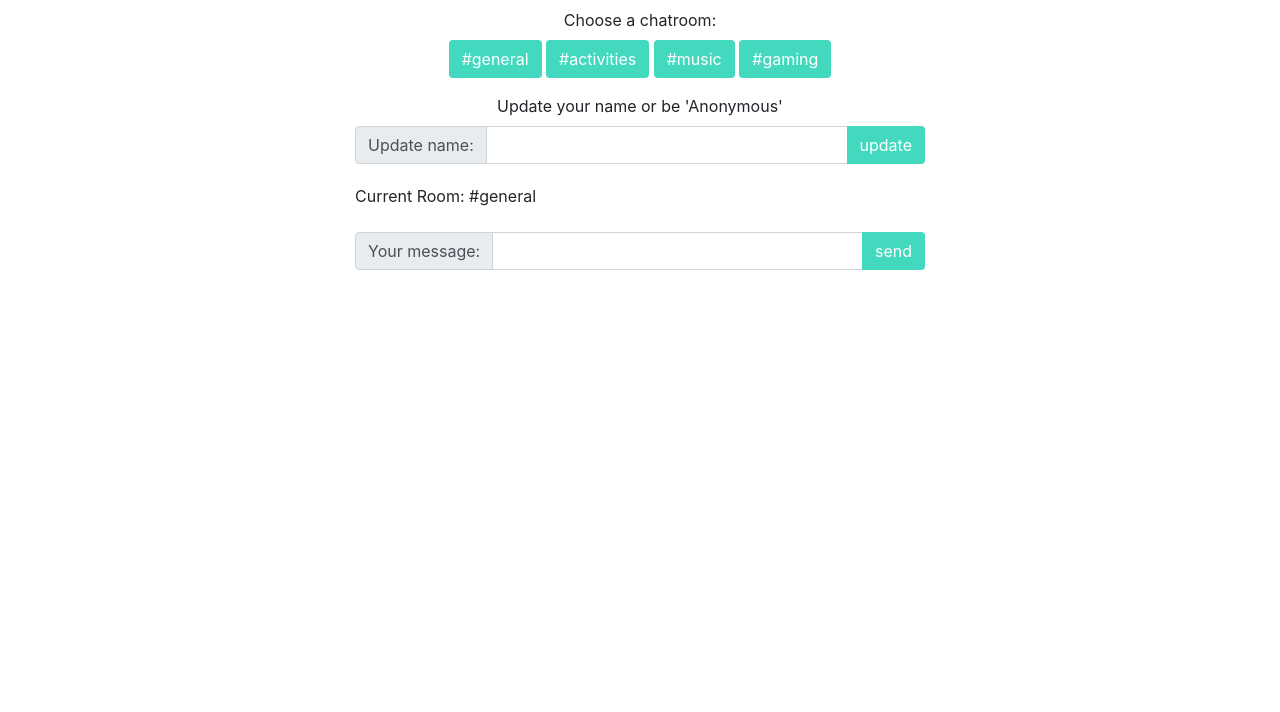
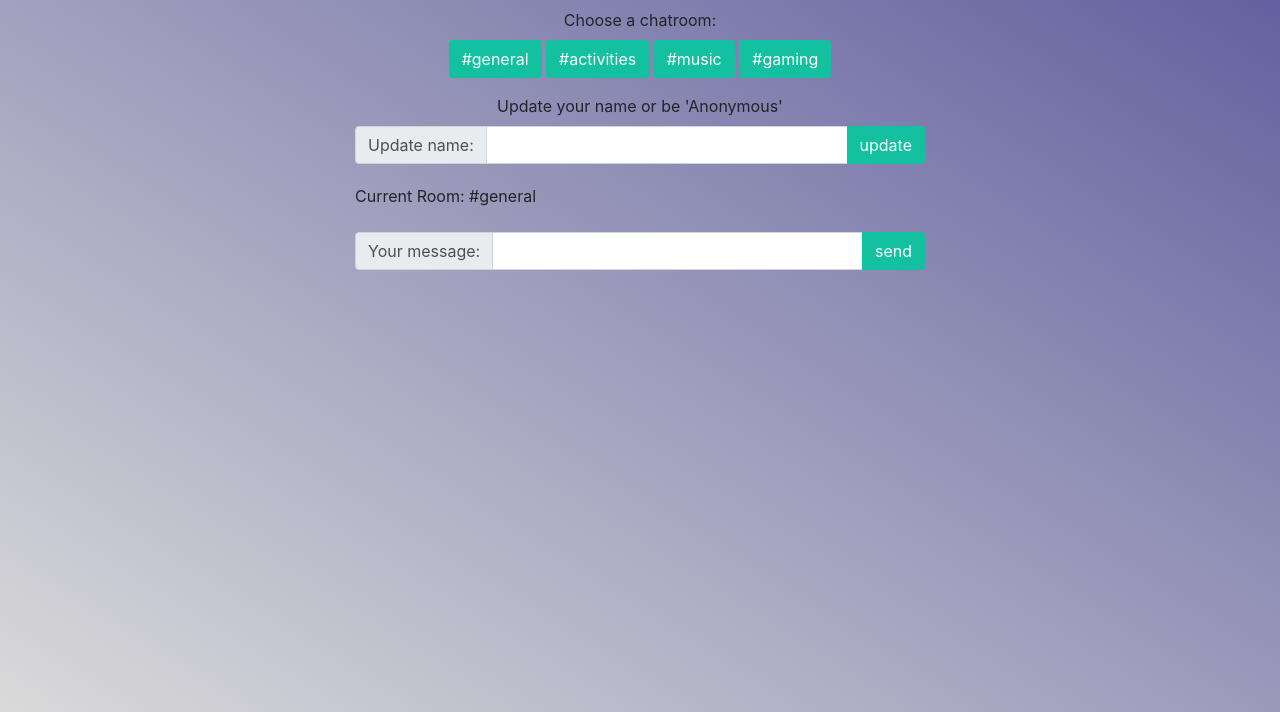
Before and after one commit to jsjimenez51/talk_story_app, a plain HTML site: page public/src/index.html in a window 1280 px wide. Shown: the part 88-800 px from the top of the page. Drawn offline with nearby package versions, Linux system fonts and the light colour scheme; no server answers.

Commit message:
UPDATE: bg styling

```diff
--- a/public/src/styles.css
+++ b/public/src/styles.css
@@ -1,9 +1,17 @@
+body {
+  background-image: linear-gradient(
+    to bottom left,
+    rgba(50, 48, 131, 0.795),
+    rgb(218, 218, 218)
+  );
+}
+
 .container {
   max-width: 600px;
 }
 
 .btn {
-  background: #43d9be;
+  background: #13c0a0;
   color: white;
   outline: none !important;
   box-shadow: none !important;
```
